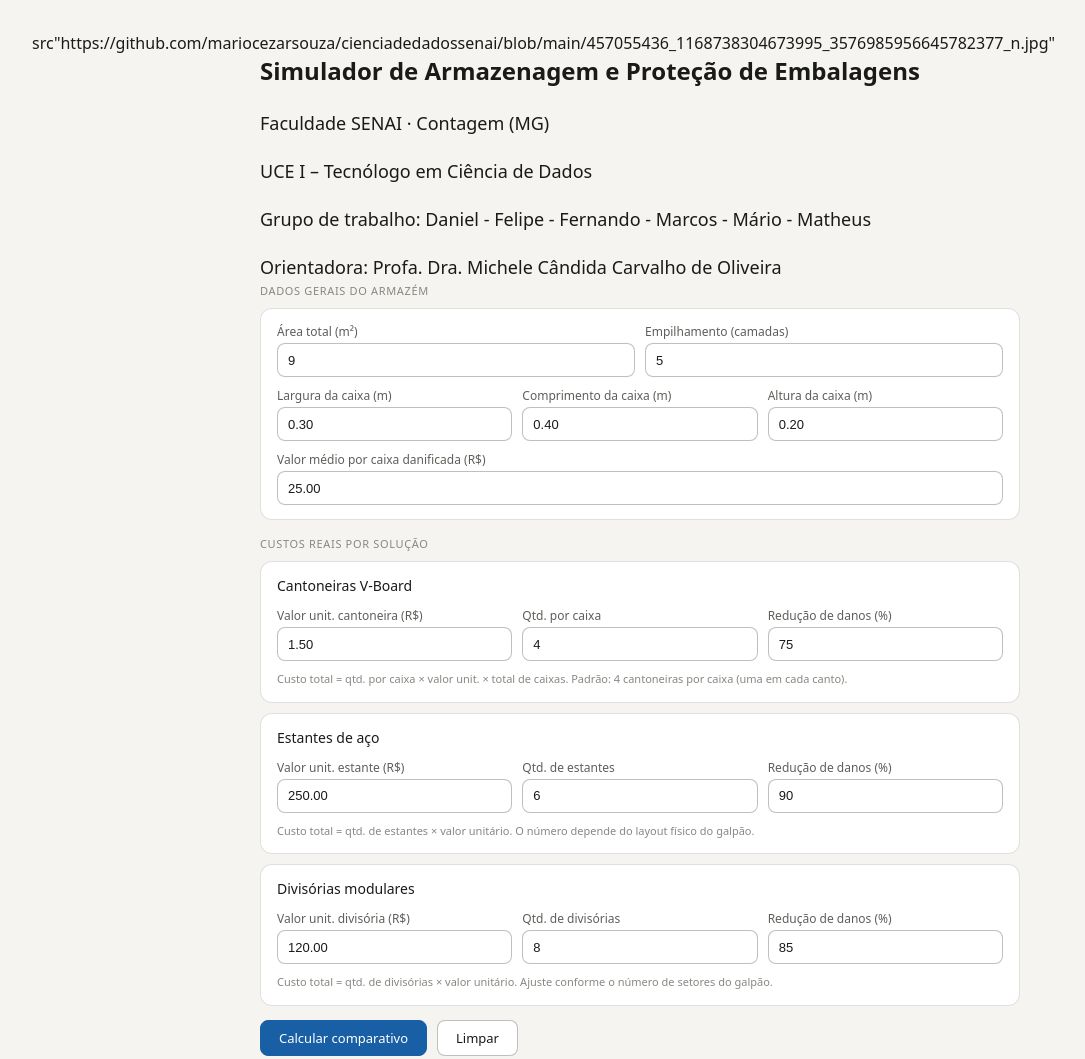
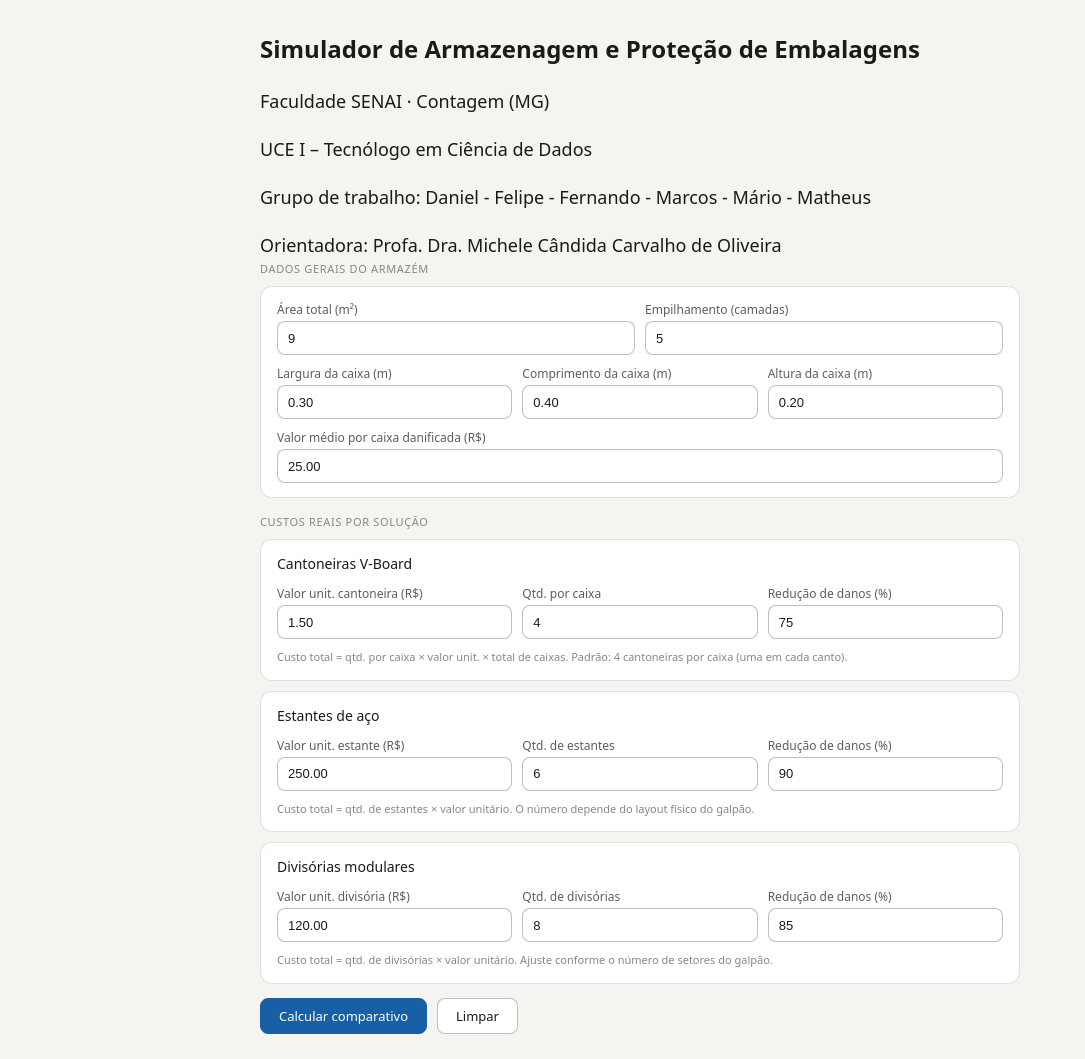
Before and after one commit to mariocezarsouza/cienciadedadossenai, a plain HTML site: page index.html in a window 1280 px wide. Shown: the whole page, without its empty margins (0-1085 px from the left). Drawn offline with nearby package versions, Linux system fonts and the light colour scheme.

Commit message:
Update index.html

```diff
--- a/index.html
+++ b/index.html
@@ -1,6 +1,5 @@
 <!DOCTYPE html>
 <html lang="pt-BR">
-<img>src"https://github.com/mariocezarsouza/cienciadedadossenai/blob/main/457055436_1168738304673995_3576985956645782377_n.jpg"</img>
 <head>
 <meta charset="UTF-8">
 <meta name="viewport" content="width=device-width, initial-scale=1.0">
```
